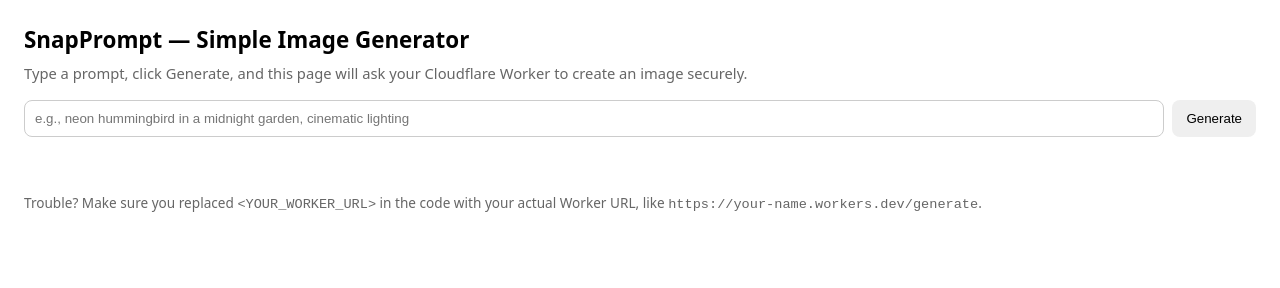
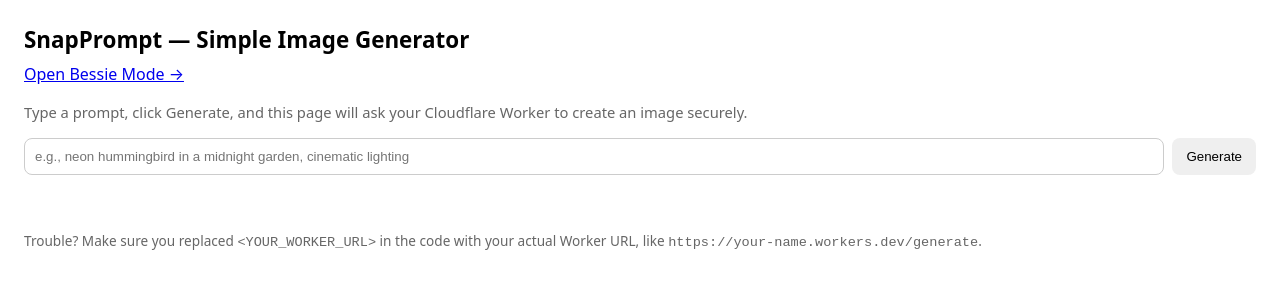
Before and after one commit to abundance25beyond/snap-prompt, a plain HTML site: page index.html in a window 1280 px wide. Drawn offline with Linux system fonts and the light colour scheme.

Commit message:
Update index.html

```diff
--- a/index.html
+++ b/index.html
@@ -21,6 +21,10 @@
 </head>
 <body>
   <h1>SnapPrompt — Simple Image Generator</h1>
+  <nav style="margin: 8px 0 16px;">
+  <a href="SnapPrompt_BessieMode.html">Open Bessie Mode →</a>
+</nav>
+
   <p class="hint">Type a prompt, click Generate, and this page will ask your Cloudflare Worker to create an image securely.</p>
   <form id="prompt-form">
     <input id="prompt-input" type="text" placeholder="e.g., neon hummingbird in a midnight garden, cinematic lighting" />
```
